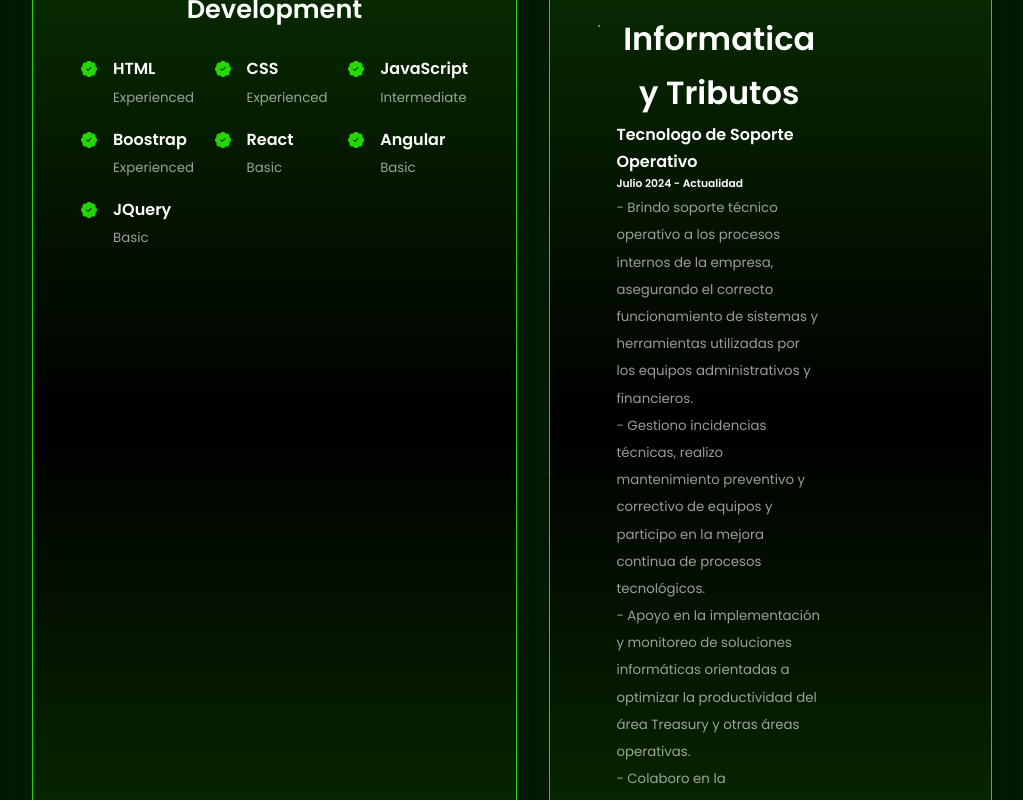
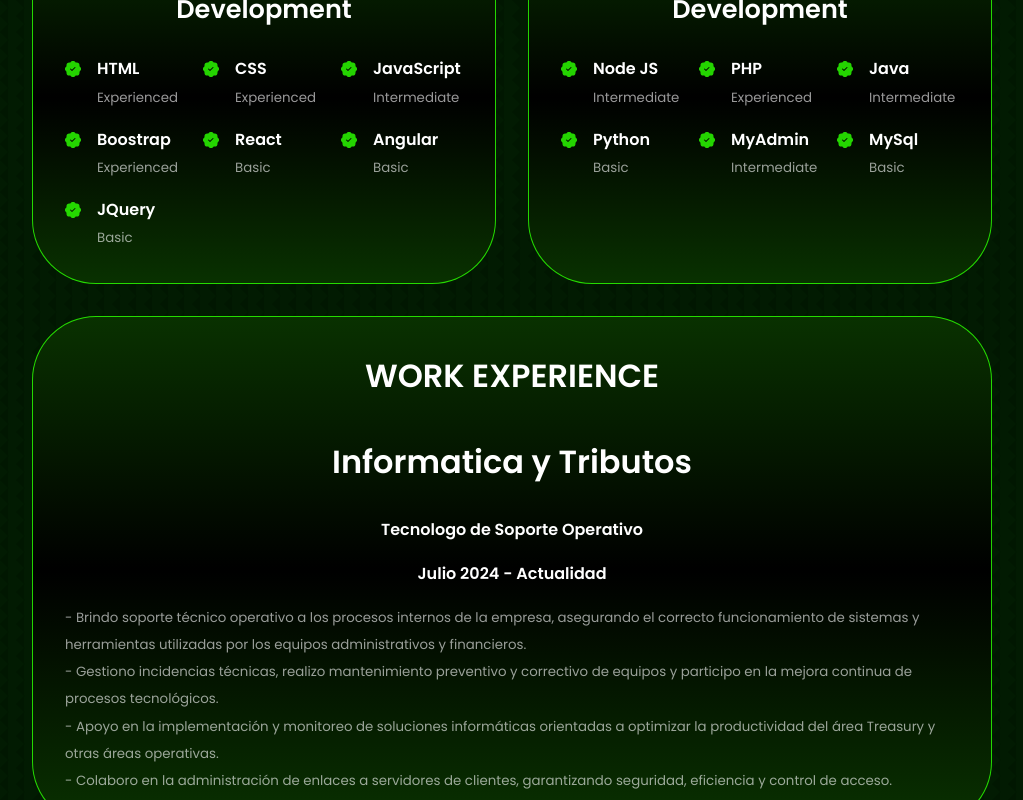
Before and after one commit to AndVarlop/PortfolioAndVar, a React (Vite) app: page / in a window 1280 px wide. Shown: the part 1960-2760 px from the top of the page, without its empty margins (128-1151 px from the left). Built offline with nearby package versions, Linux system fonts and the light colour scheme.

Commit message:
Portfolio base 5

```diff
--- a/src/components/experience/Experience.jsx
+++ b/src/components/experience/Experience.jsx
@@ -62,23 +62,6 @@ const Experience = () => {
             </article>
           </div>
         </div>
-        <div className="experience__work">
-          <h3>Work</h3>
-          <div className="experience__content">
-            <article className="experience__details">
-              <BsPatchCheckFill className='experience__details-icon' />
-              <div>
-                <h2>Informatica y Tributos</h2>
-                <h4>Tecnologo de Soporte Operativo</h4>
-                <h6>Julio 2024 - Actualidad</h6>
-                <small className='text-light'>- Brindo soporte técnico operativo a los procesos internos de la empresa, asegurando el correcto funcionamiento de sistemas y herramientas utilizadas por los equipos administrativos y financieros.
-                    <br />- Gestiono incidencias técnicas, realizo mantenimiento preventivo y correctivo de equipos y participo en la mejora continua de procesos tecnológicos.
-                    <br />- Apoyo en la implementación y monitoreo de soluciones informáticas orientadas a optimizar la productividad del área Treasury y otras áreas operativas.
-                    <br />- Colaboro en la administración de enlaces a servidores de clientes, garantizando seguridad, eficiencia y control de acceso.</small>
-              </div>
-            </article>
-          </div>
-        </div>
         <div className="experience__backend">
           <h3>BackEnd<br/>Development</h3>
           <div className="experience__content">
@@ -126,8 +109,23 @@ const Experience = () => {
             </article>
           </div>
         </div>
-
       </div>
+      <div className="container experience__container_alone">
+          <div className="experience__content_alone">
+            <h3>WORK EXPERIENCE</h3>
+            <article className="experience__details">
+              <div>
+                <h2>Informatica y Tributos</h2><br />
+                <h4>Tecnologo de Soporte Operativo</h4>
+                <h6>Julio 2024 - Actualidad</h6>
+                <small className='text-light'>- Brindo soporte técnico operativo a los procesos internos de la empresa, asegurando el correcto funcionamiento de sistemas y herramientas utilizadas por los equipos administrativos y financieros.
+                    <br />- Gestiono incidencias técnicas, realizo mantenimiento preventivo y correctivo de equipos y participo en la mejora continua de procesos tecnológicos.
+                    <br />- Apoyo en la implementación y monitoreo de soluciones informáticas orientadas a optimizar la productividad del área Treasury y otras áreas operativas.
+                    <br />- Colaboro en la administración de enlaces a servidores de clientes, garantizando seguridad, eficiencia y control de acceso.</small>
+              </div>
+            </article>
+          </div>
+        </div>
     </section>
   )
 }
--- a/src/components/experience/experience.css
+++ b/src/components/experience/experience.css
@@ -9,10 +9,28 @@
     gap: 2rem;
 }
 
+.experience__container_alone{
+    display: grid;
+    grid-template-columns: 1fr;
+    gap: 1rem;
+}
+
 .experience__container > div {
     background: linear-gradient(rgba(9, 50, 0, 0.983),black,rgba(9, 50, 0, 0.983));
     margin-top: 2rem;
-    padding: 2rem 3rem;
+    padding: 2rem 2rem;
+    border-radius: 4rem;
+    border: 2px solid transparent;
+    border-color: var(--color-primary);
+    border-width: .2px;
+    border-style: solid;
+    transition: var(--transition);
+}
+
+.experience__container_alone > div {
+    background: linear-gradient(rgba(9, 50, 0, 0.983),black,rgba(9, 50, 0, 0.983));
+    margin-top: 2rem;
+    padding: 2rem 2rem;
     border-radius: 4rem;
     border: 2px solid transparent;
     border-color: var(--color-primary);
@@ -29,6 +47,15 @@
     transition: var(--transition);
 }
 
+.experience__container_alone > div:hover {
+    background: linear-gradient(black,transparent,black);
+    border-color: var(--color-primary-variant);
+    cursor: default;
+    border-radius: 2rem;
+    transition: var(--transition);
+}
+
+
 .experience__container > div h3 {
     font-size: 1.6rem;
     text-align: center;
@@ -36,9 +63,31 @@
     color: var(--color-white);
 }
 
+.experience__container_alone > div h3 {
+    font-size: 2rem;
+    text-align: center;
+    margin-bottom: 1rem;
+    color: var(--color-white);
+}
+
+.experience__container_alone > div h4,h6 {
+    font-size: 1rem;
+    text-align: center;
+    margin-bottom: 1rem;
+    color: var(--color-white);
+}
+
+
 .experience__content {
     display: grid;
     grid-template-columns: 1fr 1fr 1fr;
+    row-gap: 1rem;
+    column-gap: 1rem;
+}
+
+.experience__content_alone {
+    display: grid;
+    grid-template-columns: 1fr;
     row-gap: 1rem;
     column-gap: 1rem;
 }
@@ -79,7 +128,9 @@
 
 @media screen and (max-width:1200px) {
     #experience{
-        height: 90vh;
+        padding-top: 8rem;
+        height: 200vh;
+        padding-bottom: 20rem;
     }
     .experience__container{
         padding-top: 2rem;
@@ -99,7 +150,8 @@
 
 @media screen and (max-width:800px) {
     #experience{
-        height: 140vh;
+        padding-top: 6rem;
+        height: 260vh;
     }
     .experience__container{
         padding-top: 1rem;
```
